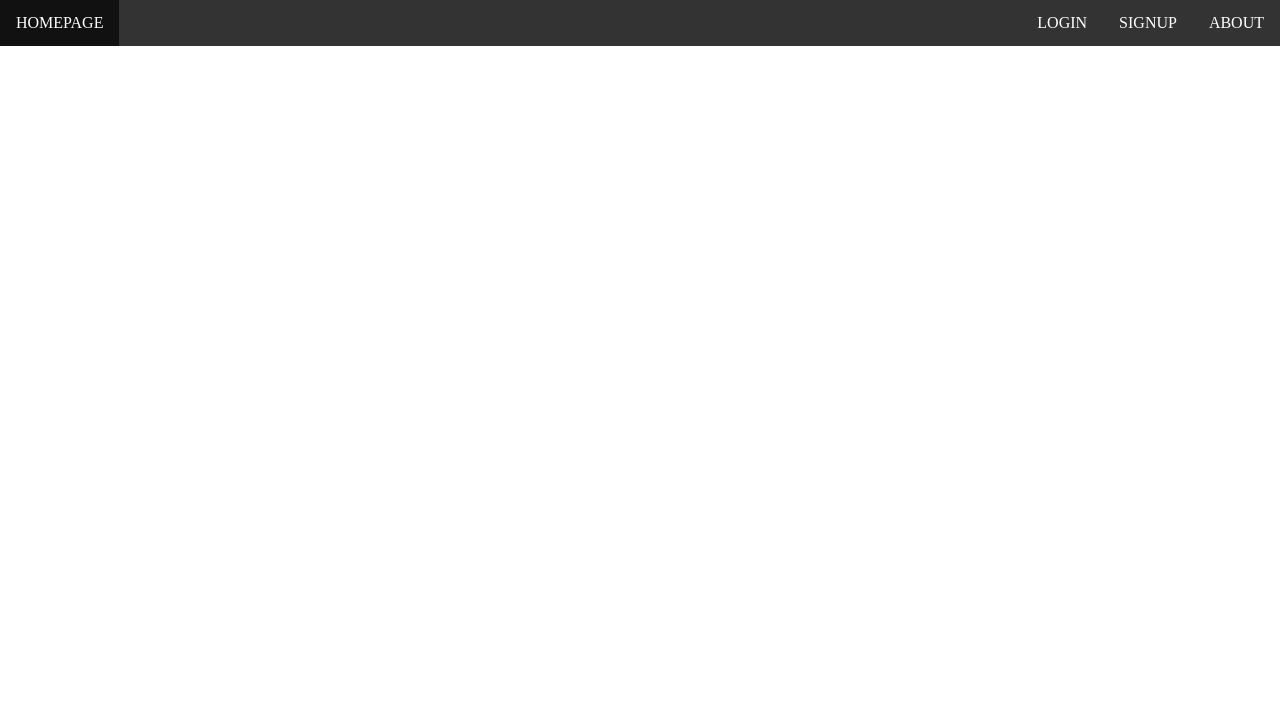
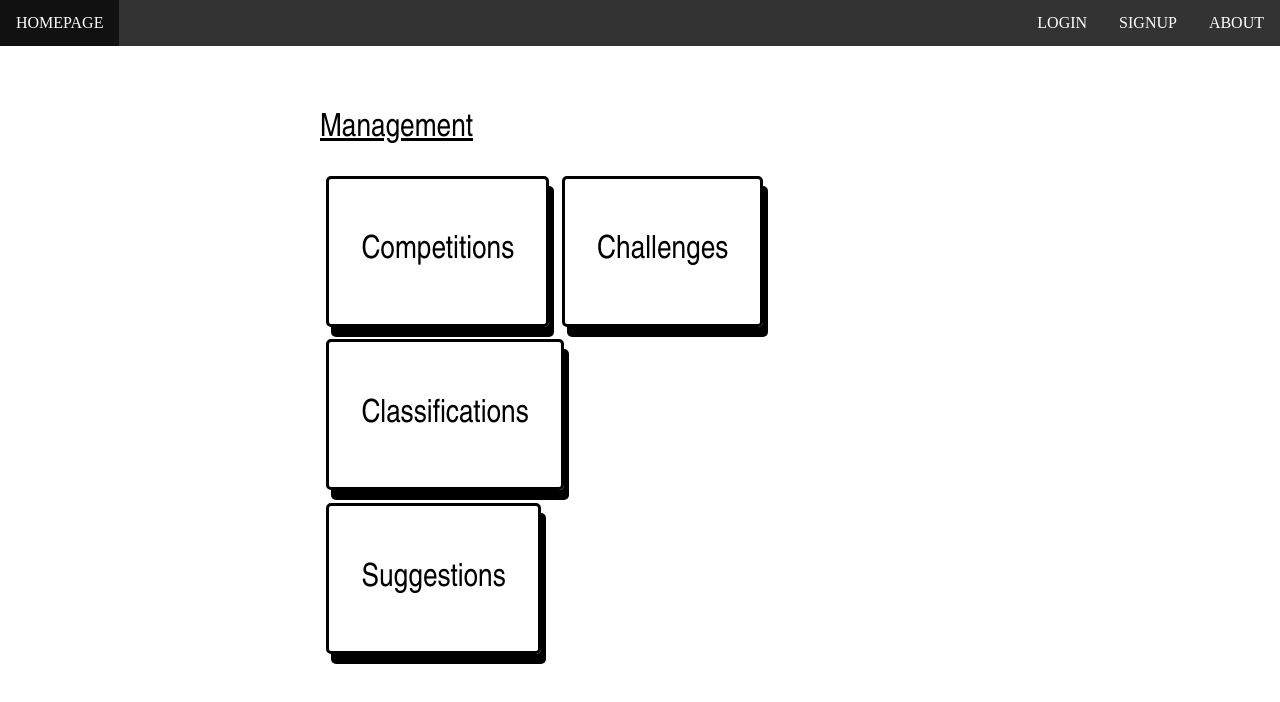
Before and after one commit to ruiparedes/ProjetoFinal, a React (Create React App) app in the folder reactapp/: page /management in a window 1280 px wide. Shown: the top 702 px of the page. Built offline with nearby package versions, Linux system fonts and the light colour scheme.

Commit message:
Management Component

```diff
--- a/reactapp/src/App.js
+++ b/reactapp/src/App.js
@@ -15,6 +15,7 @@ import CompetitionChallenges from "./competitions/CompetitionChallenges";
 import ChallengeSuggestion from "./suggestions/ChallengeSuggestion";
 import Challenge from "./competitions/Challenge";
 import Leaderboard from "./competitions/Leaderboard";
+import Management from "./management/Management";
 
 class App extends React.Component {
   render() {
@@ -36,6 +37,7 @@ class App extends React.Component {
                 <Route exact path="/competitionChallenges" component={CompetitionChallenges} />
                 <Route exact path="/challenge/:name/" component={Challenge} />
                 <Route exact path="/leaderboard" component={Leaderboard} />
+                <Route exact path="/management" component={Management} />
                 </Switch>
               </div>
           </div>
--- a/reactapp/src/header/Navbar.js
+++ b/reactapp/src/header/Navbar.js
@@ -27,7 +27,7 @@ class NavBar extends Component {
                         <li className="navButton"><Link to="/home">HomePage</Link></li>
                         <li className="navButton" style={floatRight} onClick={this.logout}><Link to="/login">Logout</Link></li>
                         <li className="navButton" style={floatRight}><Link to="/about">About</Link></li>
-                        <li className="navButton" style={floatRight}><Link to="/competitions">Management</Link></li>
+                        <li className="navButton" style={floatRight}><Link to="/management">Management</Link></li>
                         <li className="navUsername" style={floatRight}>Welcome, {JSON.parse(localStorage.getItem('userData')).username}</li>
                     </ul>
                 </header>
--- /dev/null
+++ b/reactapp/src/management/Management.css
@@ -0,0 +1,58 @@
+#manContainer{
+    width: 100%;
+}
+#managementTitle{
+    text-decoration: underline;
+}
+#outer-management-div{
+        width: 50%;
+        margin-left:auto;
+        margin-right:auto;
+        padding-bottom: 30%;
+        margin-top: 5%;
+
+}
+
+#manCompetitionDiv{
+    border-style: solid;
+    border-width: 3px;
+    border-radius: 5px;
+    float: left;
+    padding: 5%;
+    margin: 1%;
+    box-shadow: 5px 10px;
+    cursor: pointer;
+
+}
+#manChallengesDiv{
+    border-style: solid;
+    border-width: 3px;
+    border-radius: 5px;
+    float: left;
+    padding: 5%;
+    margin: 1%;
+    box-shadow: 5px 10px;
+    cursor: pointer;
+}
+#manClassificationsDiv{
+    border-style: solid;
+    border-width: 3px;
+    border-radius: 5px;
+    float: left;
+    padding: 5%;
+    margin: 1%;
+    box-shadow: 5px 10px;
+    cursor: pointer;
+
+}
+#manSuggestionsDiv{
+    clear: both;
+    border-style: solid;
+    border-width: 3px;
+    border-radius: 5px;
+    float: left;
+    padding: 5%;
+    margin: 1%;
+    box-shadow: 5px 10px;
+    cursor: pointer;
+}
--- /dev/null
+++ b/reactapp/src/management/Management.js
@@ -0,0 +1,22 @@
+import React, { Component } from 'react';
+import './Management.css';
+
+class Management extends Component {
+    render() {
+        return (
+            <div id="manContainer">
+            <div id="outer-management-div">
+            <h1 id="managementTitle">Management</h1>
+                <div id="tabsDiv">
+                    <div id="manCompetitionDiv"><h1>Competitions</h1></div>
+                    <div id="manChallengesDiv"><h1>Challenges</h1></div>
+                    <div id="manClassificationsDiv"><h1>Classifications</h1></div>
+                    <div id="manSuggestionsDiv"><h1>Suggestions</h1></div>
+                </div>
+            </div>
+            </div>
+        );
+    }
+}
+
+export default Management;
```
